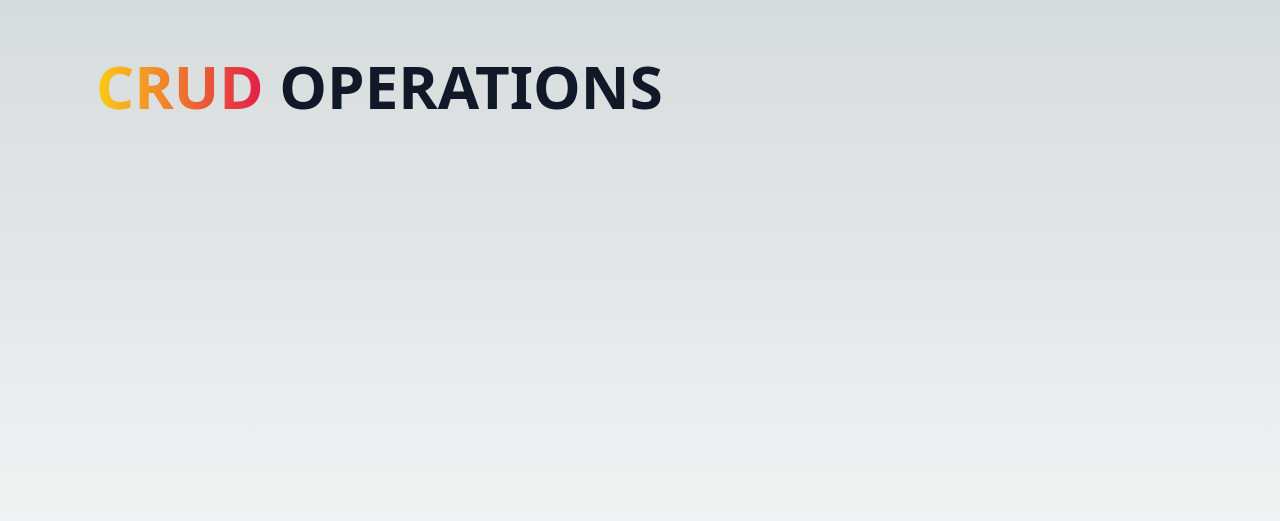
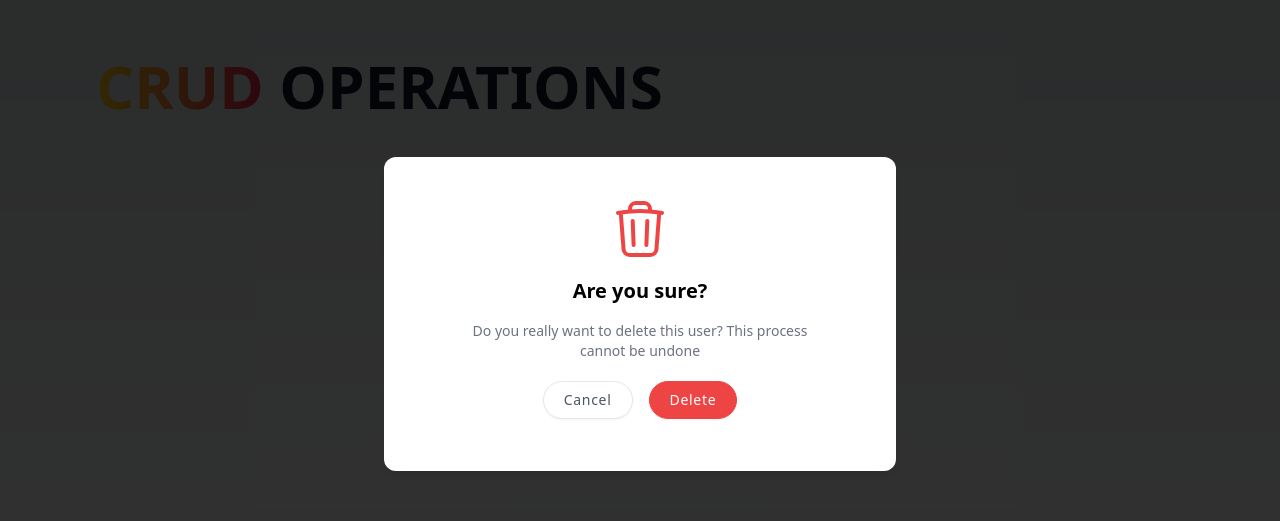
Before and after one commit to angvzrz/users-list-crud, a Next.js app in the folder src/: page / in a window 1280 px wide. Shown: the top 521 px of the page. Built offline with nearby package versions, Linux system fonts and the light colour scheme; no server answers; the database is empty.

Commit message:
Working on modal displayed with delete confirmation alert

```diff
--- a/src/pages/index.tsx
+++ b/src/pages/index.tsx
@@ -4,8 +4,9 @@ import styles from '@/styles/Home.module.css';
 import { getUsers } from '@/services/users-api';
 import { User } from '@/types';
 import { useEffect, useState } from 'react';
-import { UserList } from '@/components/user';
+import { UserDelete, UserList } from '@/components/user';
 import { Header } from '@/components/ui';
+import { Modal } from '@/components/ui/modal';
 
 interface HomeProps {
   users: User[];
@@ -31,6 +32,9 @@ export default function Home({ users }: HomeProps) {
       <main className={styles.main}>
         <Header />
         {usersLoaded && <UserList users={users} />}
+        <Modal>
+          <UserDelete />
+        </Modal>
       </main>
     </>
   );
```
